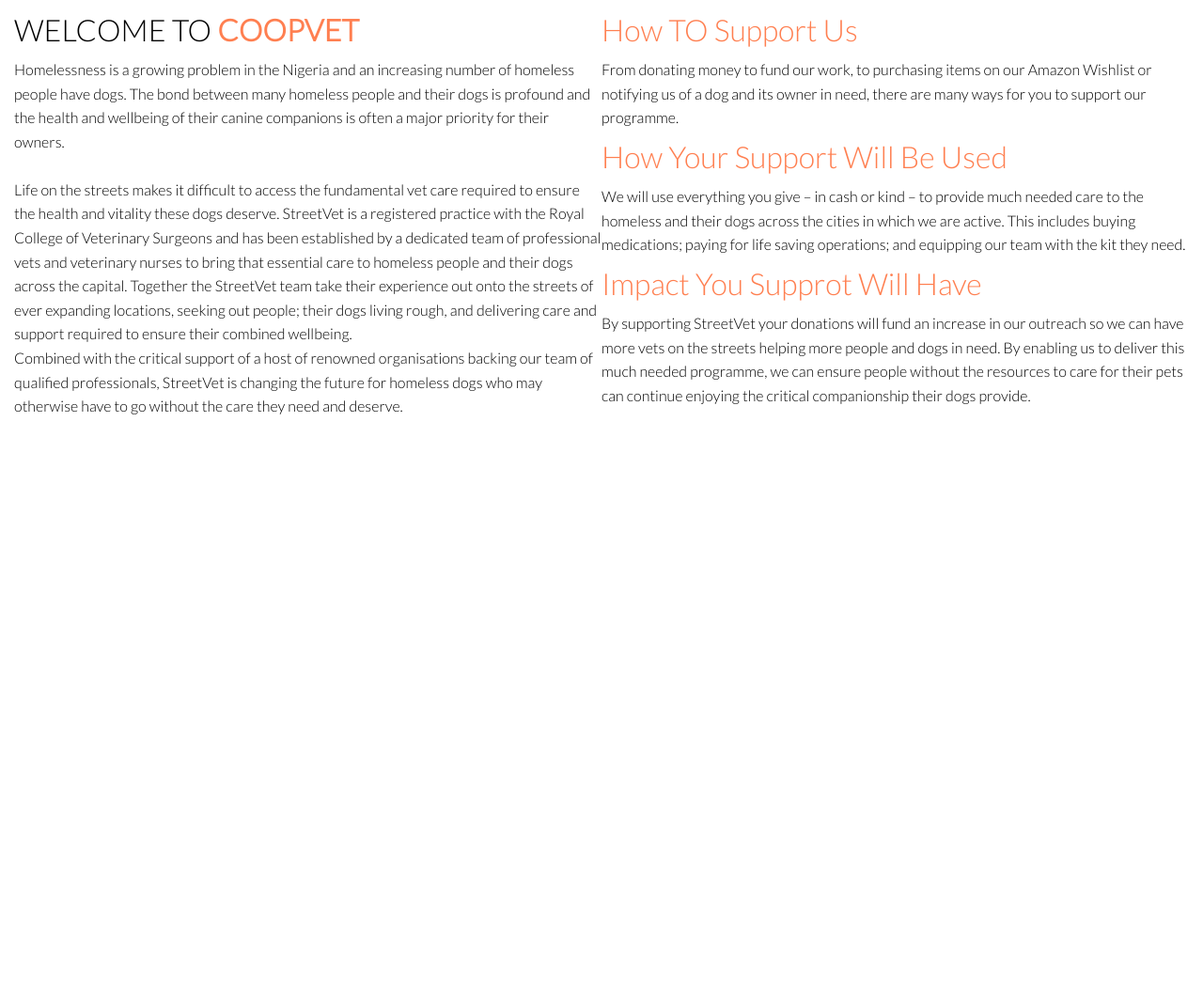
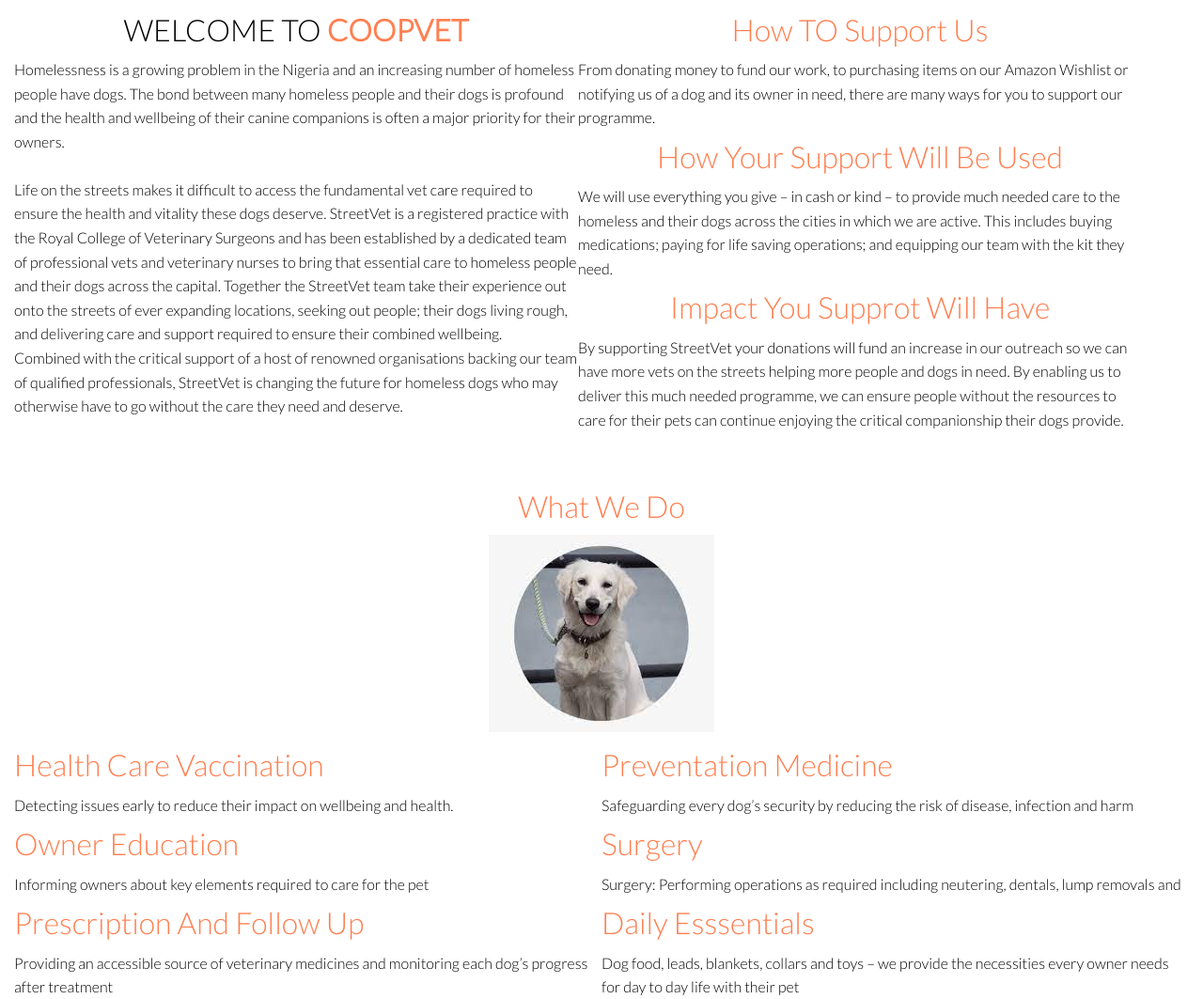
Before and after one commit to IzuagbeSamuel/Independent-Project, a plain HTML site: page index.html in a window 1280 px wide. Shown: the part 1427-2490 px from the top of the page at 94% size. Before the commit the page ends 1872 px from the top, so only its background shows below. Drawn offline with Linux system fonts and the light colour scheme.

Commit message:
Add new div:Floating to float

```diff
--- a/css/styles.css
+++ b/css/styles.css
@@ -89,7 +89,7 @@ h1 {
 
 .welcome{
   float: left;
-  width: 50%;
+  width: 48%;
 }
 
 .welcome strong{
@@ -100,3 +100,24 @@ h1 {
   color: coral;
   text-decoration: none;
 }
+
+.welcome h1{
+  text-align: center;
+}
+
+.what{
+  text-align: center;
+}
+
+.what h1{
+  color: coral;
+}
+
+.floating{
+  float: left;
+  width: 50%;
+}
+
+.floating h1{
+  color: coral;
+}
--- a/index.html
+++ b/index.html
@@ -139,6 +139,40 @@
        to care for their pets can continue enjoying the critical
        companionship their dogs provide.</p>
   </div>
+  <div class="clr"></div>
+  <br>
+  <br>
+  <div class="what">
+    <h1>What We Do</h1>
+    <img src="Pictures/what.jpg">
+  </div>
+
+  <div class="floating">
+    <h1>Health Care Vaccination</h1>
+    <p>Detecting issues early to reduce their impact on wellbeing and health.</p>
+
+    <h1>Owner Education</h1>
+    <p>Informing owners about key elements required to care for the pet</p>
+
+    <h1>Prescription And Follow Up</h1>
+    <p>Providing an accessible source of veterinary medicines
+       and monitoring each dog’s progress after treatment</p>
+  </div>
+
+  <div class="floating">
+    <h1>Preventation Medicine</h1>
+    <p>Safeguarding every dog’s security by reducing
+       the risk of disease, infection and harm</p>
+
+    <h1>Surgery</h1>
+    <p>Surgery: Performing operations as required
+      including neutering, dentals, lump removals and</p>
+
+    <h1>Daily Esssentials</h1>
+    <p>Dog food, leads, blankets, collars and toys – we
+       provide the necessities every owner needs for
+       day to day life with their pet</p>
+
 
 
 
```
Also changed, not shown: Pictures/what.jpg (added).
